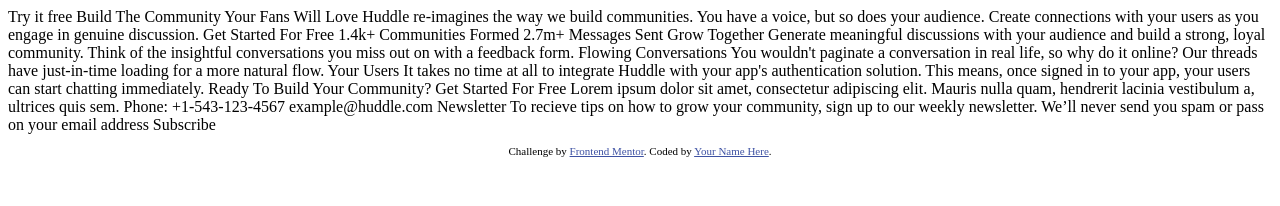
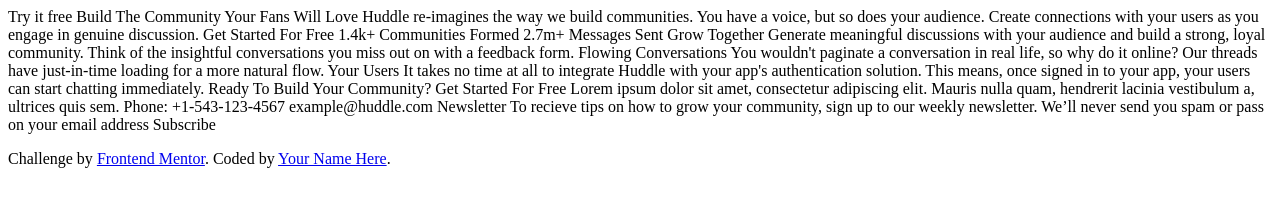
Before and after one commit to mbussert/huddle-landing-page, a plain HTML site: page index.html in a window 1280 px wide. Drawn offline with Linux system fonts and the light colour scheme.

Commit message:
Initial commit

```diff
--- a/index.html
+++ b/index.html
@@ -2,17 +2,13 @@
 <html lang="en">
 <head>
   <meta charset="UTF-8">
-  <meta name="viewport" content="width=device-width, initial-scale=1.0"> <!-- displays site properly based on user's device -->
+  <meta name="viewport" content="width=device-width, initial-scale=1.0">
 
   <link rel="icon" type="image/png" sizes="32x32" href="./images/favicon-32x32.png">
 
   <title>Frontend Mentor | Huddle landing page with curved sections</title>
 
-  <!-- Feel free to remove these styles or customise in your own stylesheet 👍 -->
-  <style>
-    .attribution { font-size: 11px; text-align: center; }
-    .attribution a { color: hsl(228, 45%, 44%); }
-  </style>
+
 </head>
 <body>
   Try it free
--- /dev/null
+++ b/utils/css/style.css
@@ -0,0 +1,7 @@
+.attribution {
+  font-size: 11px;
+  text-align: center;
+}
+.attribution a {
+  color: hsl(228, 45%, 44%);
+}
```
